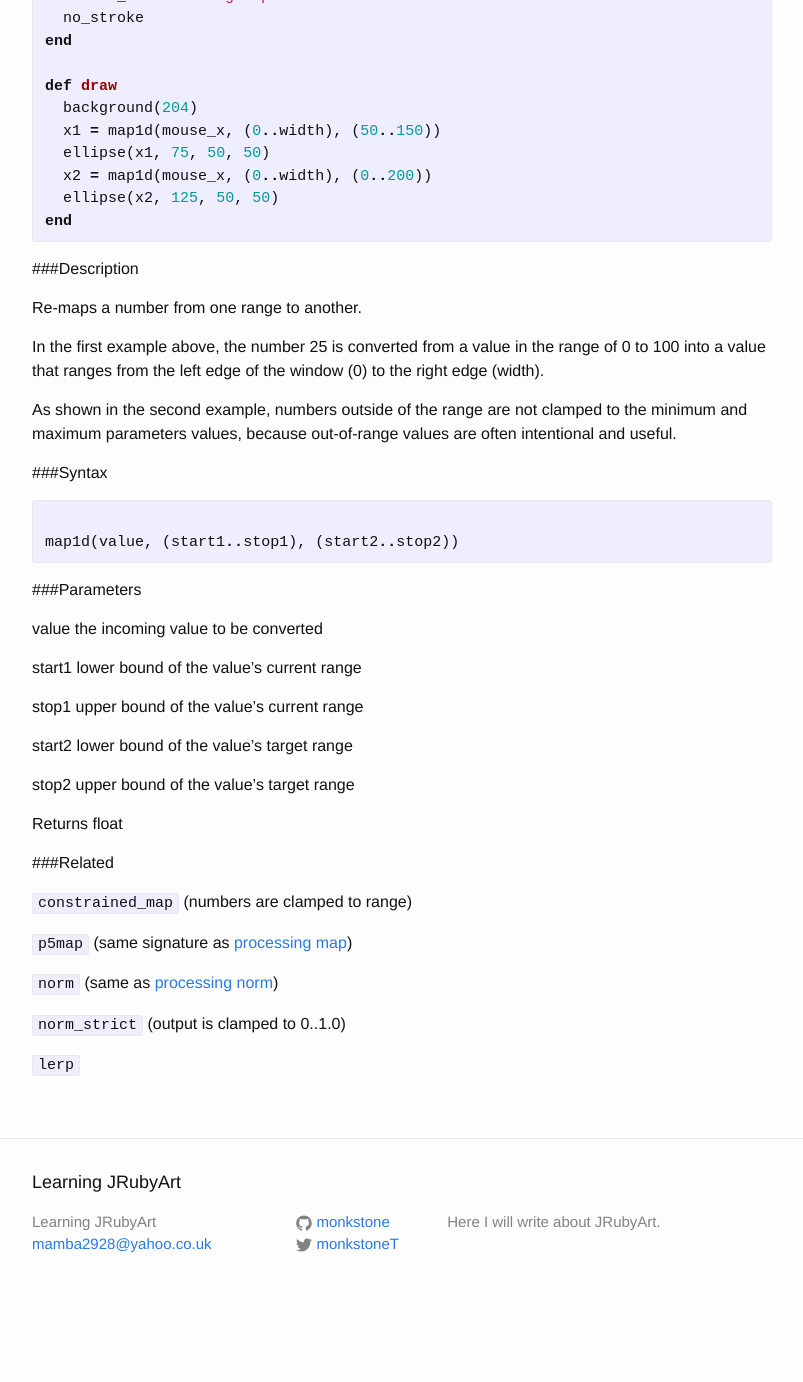
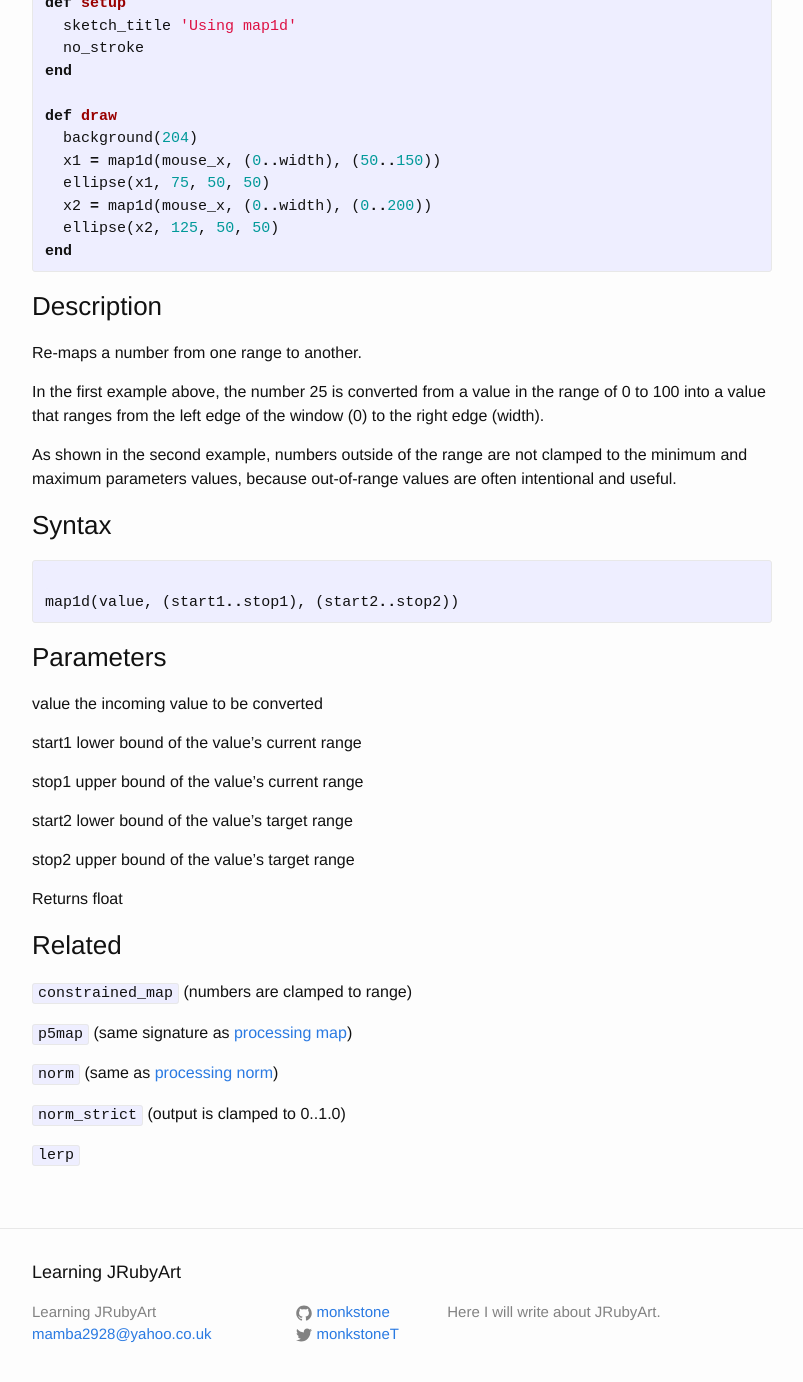
Before and after one commit to monkstone/monkstone.github.com, a Jekyll site: the page built from _posts/2015-10-29-map1d.md, in a window 1280 px wide and 1400 px high, scrolled down 921 px. Shown: the top 1382 px of the window, without its empty margins (238-1041 px from the left). Built offline with Jekyll 4.4.1, drawn with Linux system fonts in a browser that asks for light colours; before the commit the page ends 2237 px from its top, so only the background shows below that; some of the changed text lies outside the part shown.

Commit message:
format issues

```diff
--- a/_posts/2015-10-29-map1d.md
+++ b/_posts/2015-10-29-map1d.md
@@ -5,11 +5,11 @@ date:   2015-10-29 06:12:00
 categories: jruby_art update
 ---
 
-###Name
+### Name ###
 
 `map1d` _NB: a new name was chosen because `map` is already part of ruby syntax_
 
-###Examples
+### Examples ###
 
 Static sketches
 {% highlight ruby %}
@@ -48,7 +48,7 @@ def draw
 end
 {% endhighlight %}
 
-###Description
+### Description	###
 
 Re-maps a number from one range to another.
 
@@ -56,13 +56,13 @@ In the first example above, the number 25 is converted from a value in the range
 
 As shown in the second example, numbers outside of the range are not clamped to the minimum and maximum parameters values, because out-of-range values are often intentional and useful.
 
-###Syntax
+### Syntax ###
 
 {% highlight ruby %}
 map1d(value, (start1..stop1), (start2..stop2))
 {% endhighlight %}
 
-###Parameters
+### Parameters ###
 
 value	the incoming value to be converted
 
@@ -76,7 +76,7 @@ stop2 upper bound of the value's target range
 
 Returns	float
 
-###Related
+### Related ###
 
 `constrained_map` (numbers are clamped to range)
 
```
Also changed, not shown: _posts/2015-09-06-welcome.md (+1 -1 lines).
